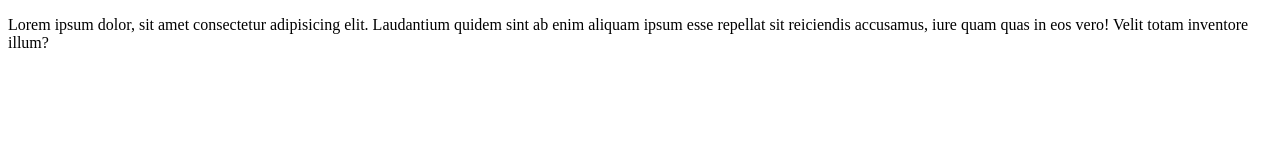
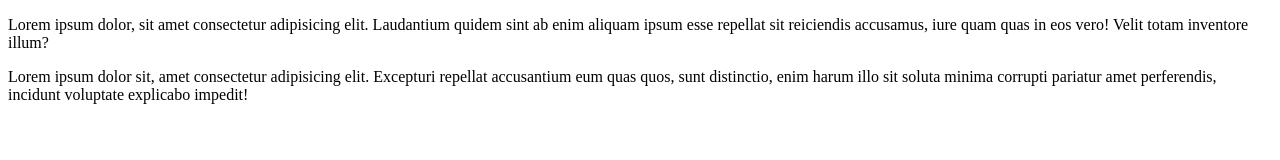
Before and after one commit to Margad19/TheBullRestaurant, a plain HTML site: page HTML/blabal.html in a window 1280 px wide. Drawn offline with Linux system fonts and the light colour scheme.

Commit message:
Update blabal.html
wdwd

```diff
--- a/HTML/blabal.html
+++ b/HTML/blabal.html
@@ -10,5 +10,8 @@
         <area shape="" coords="" href="" alt="">
         <p>Lorem ipsum dolor, sit amet consectetur adipisicing elit. Laudantium quidem sint ab enim aliquam ipsum esse repellat sit reiciendis accusamus, iure quam quas in eos vero! Velit totam inventore illum?</p>
     </form>
+    <p>Lorem ipsum dolor sit, amet consectetur adipisicing elit. Excepturi repellat accusantium eum quas quos, sunt distinctio, enim harum illo sit soluta minima corrupti pariatur amet perferendis, incidunt voluptate explicabo impedit!
+
+    </p>
 </body>
 </html>
```
